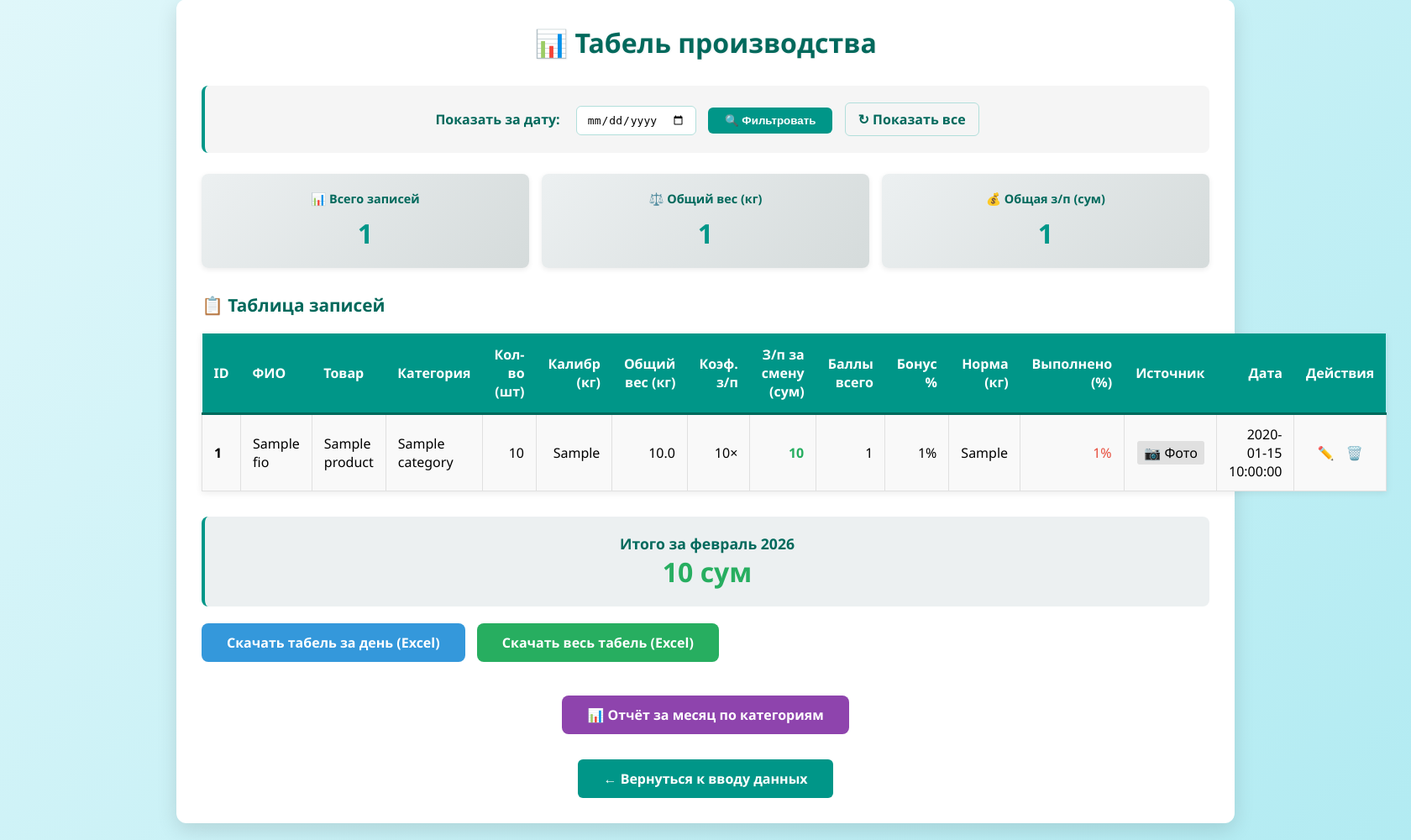
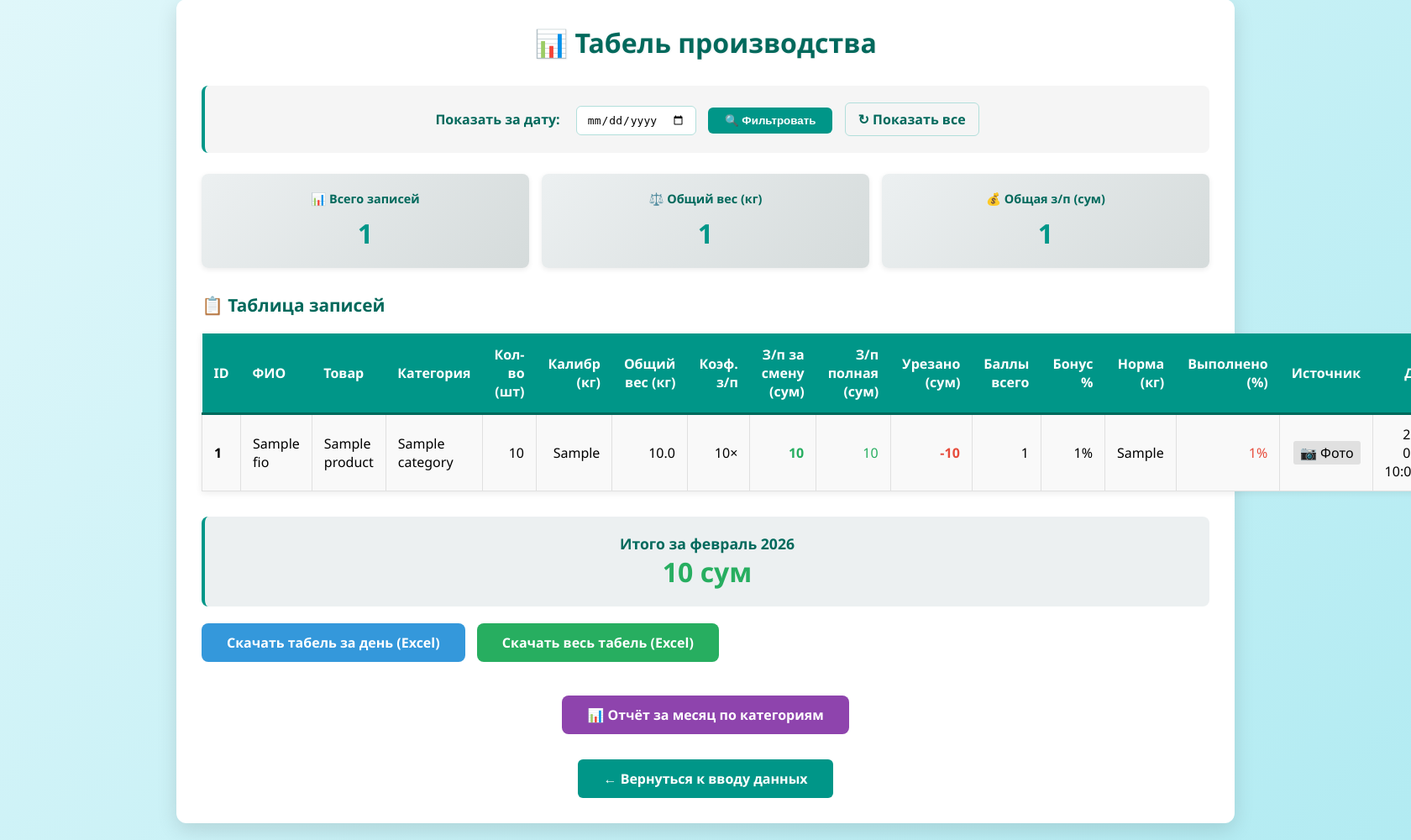
Before and after one commit to Dilmurod1985/worker-kpd, a Flask app: template templates/tabel.html in a window 1680 px wide; the page is wider, and only the part inside the window is pictured. Shown: the part 21-1021 px from the top of that part at 84% size. Run offline with Flask 2, Linux system fonts and the light colour scheme; the template is opened without the code that fills it: most values are stand-ins (such as "Sample title", 1, 10 or a date in 2020).

Commit message:
Add full salary and reduced amount columns to table and Excel export

```diff
--- a/app.py
+++ b/app.py
@@ -227,6 +227,9 @@ def input_prod():
 
                     daily_salary = int(daily_rate * salary_coeff)
 
+                    full_salary = daily_rate  # полная ставка без коэффициента
+                    reduced_amount = full_salary - daily_salary  # сколько урезано
+
                     # Чек-лист дисциплины
                     checklist_points = {}
                     total_points = 0
@@ -247,6 +250,8 @@ def input_prod():
                         "daily_rate": daily_rate,
                         "salary_coeff": salary_coeff,
                         "daily_salary": daily_salary,
+                        "full_salary": full_salary,
+                        "reduced_amount": reduced_amount,
                         "bonus_percent": bonus_percent,
                         "date": date,
                         "source": "manual",
@@ -344,7 +349,7 @@ def export_excel():
     ws['A2'].font = Font(size=12)
 
     # Столбцы
-    headers = ["ID", "ФИО", "Товар", "Категория", "Кол-во (шт)", "Калибр (кг)", "Общий вес (кг)", "З/п за смену (сум)", "Баллы всего", "Бонус %", "Норма (кг)", "Выполнено (%)", "Источник", "Дата"]
+    headers = ["ID", "ФИО", "Товар", "Категория", "Кол-во (шт)", "Калибр (кг)", "Общий вес (кг)", "З/п полная (сум)", "З/п за смену (сум)", "Урезано (сум)", "Коэф. з/п", "Баллы всего", "Бонус %", "Норма (кг)", "Выполнено (%)", "Источник", "Дата"]
     for col, header in enumerate(headers, 1):
         cell = ws.cell(row=3, column=col, value=header)
         cell.font = Font(bold=True)
@@ -361,7 +366,10 @@ def export_excel():
             record.get("quantity_pieces", 0),
             record.get("caliber_kg", 0),
             record.get("quantity_kg", 0),
+            record.get("full_salary", 0),
             record.get("daily_salary", 0),
+            record.get("reduced_amount", 0),
+            record.get("salary_coeff", 1.0),
             record.get("total_points", 0),
             record.get("bonus_percent", 0),
             record.get("norm_kg", 0),
@@ -373,15 +381,19 @@ def export_excel():
 
     # Итоги
     total_kg = sum(r.get("quantity_kg", 0) for r in filtered)
+    total_full_salary = sum(r.get("full_salary", 0) for r in filtered)
     total_salary_sum = sum(r.get("daily_salary", 0) for r in filtered)
+    total_reduced = sum(r.get("reduced_amount", 0) for r in filtered)
 
     ws.append([])
     # Строка итогов должна иметь столько же столбцов, сколько headers
     totals_row_values = [
         "Итого:", "", "", "", "", "",
         total_kg,
+        total_full_salary,
         total_salary_sum,
-        "", "", "", "", "", ""
+        total_reduced,
+        "", "", "", "", "", "", ""
     ]
     ws.append(totals_row_values)
     totals_row_index = row + 1
@@ -389,6 +401,10 @@ def export_excel():
     ws.cell(row=totals_row_index, column=7).number_format = '#,##0.0'
     ws.cell(row=totals_row_index, column=8).font = Font(bold=True)
     ws.cell(row=totals_row_index, column=8).number_format = '#,##0'
+    ws.cell(row=totals_row_index, column=9).font = Font(bold=True)
+    ws.cell(row=totals_row_index, column=9).number_format = '#,##0'
+    ws.cell(row=totals_row_index, column=10).font = Font(bold=True)
+    ws.cell(row=totals_row_index, column=10).number_format = '#,##0'
 
     # Автоширина столбцов
     for col in range(1, len(headers)+1):
--- a/templates/tabel.html
+++ b/templates/tabel.html
@@ -272,6 +272,8 @@
                 <th style="text-align:right;">Общий вес (кг)</th>
                 <th style="text-align:right;">Коэф. з/п</th>
                 <th style="text-align:right;">З/п за смену (сум)</th>
+                <th style="text-align:right;">З/п полная (сум)</th>
+                <th style="text-align:right;">Урезано (сум)</th>
                 <th style="text-align:right;">Баллы всего</th>
                 <th style="text-align:right;">Бонус %</th>
                 <th style="text-align:right;">Норма (кг)</th>
@@ -291,6 +293,14 @@
                 <td style="text-align:right;">{{ "%.1f" | format(r.quantity_kg) }}</td>
                 <td style="text-align:right;">{{ r.salary_coeff }}×</td>
                 <td style="text-align:right; color:#27ae60; font-weight:bold;">{{ r.daily_salary | format_sum }}</td>
+                <td style="text-align:right; color:#27ae60;">{{ r.full_salary | format_sum }}</td>
+                <td style="text-align:right; color:#e74c3c; font-weight:bold;">
+                    {% if r.reduced_amount > 0 %}
+                        -{{ r.reduced_amount | format_sum }}
+                    {% else %}
+                        0
+                    {% endif %}
+                </td>
                 <td style="text-align:right;">{{ r.total_points }}</td>
                 <td style="text-align:right;" style="color: {% if r.bonus_percent >= 15 %}#27ae60{% elif r.bonus_percent > 0 %}#f39c12{% else %}#e74c3c{% endif %};">{{ r.bonus_percent }}%</td>
                 <td style="text-align:right;">{{ r.norm_kg }}</td>
```
